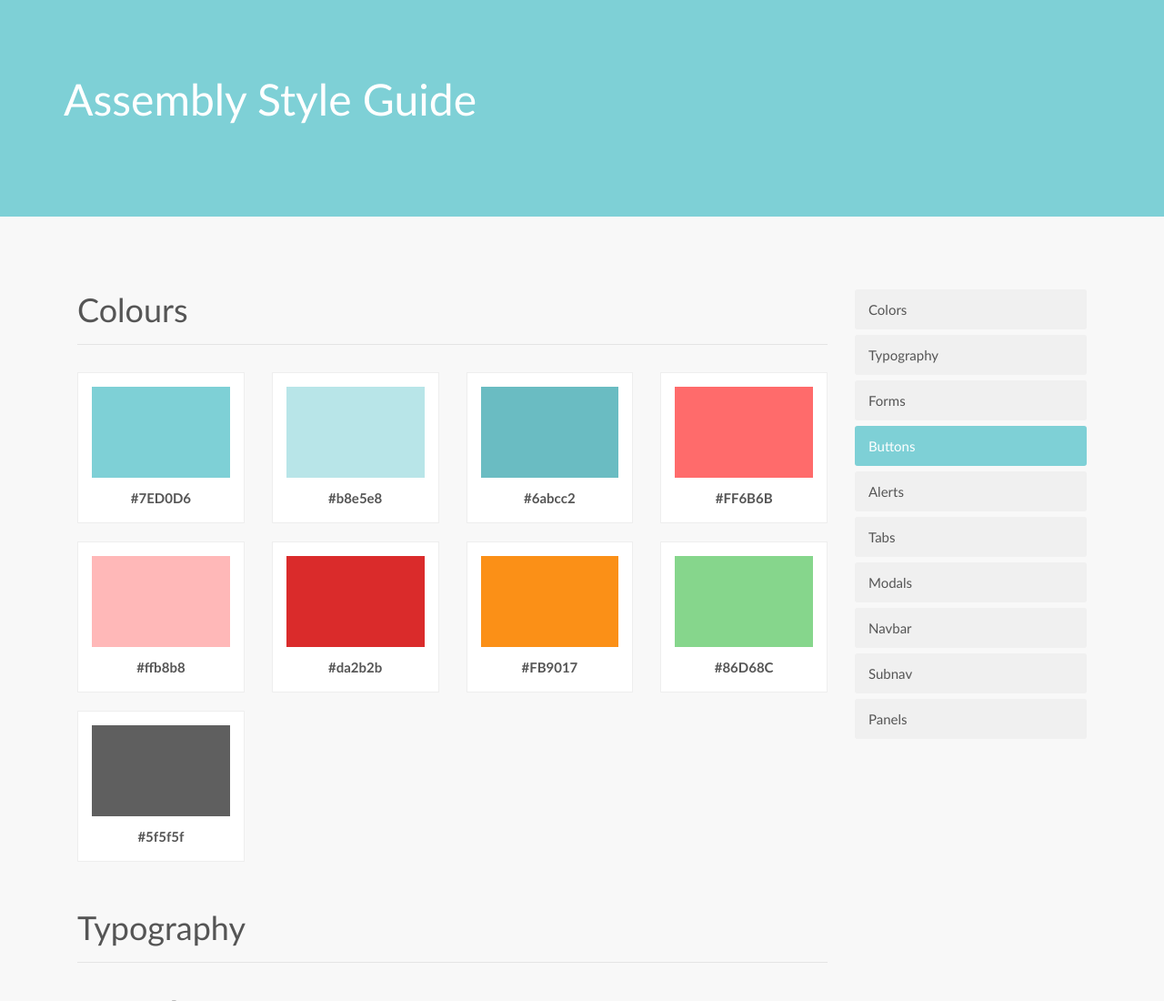
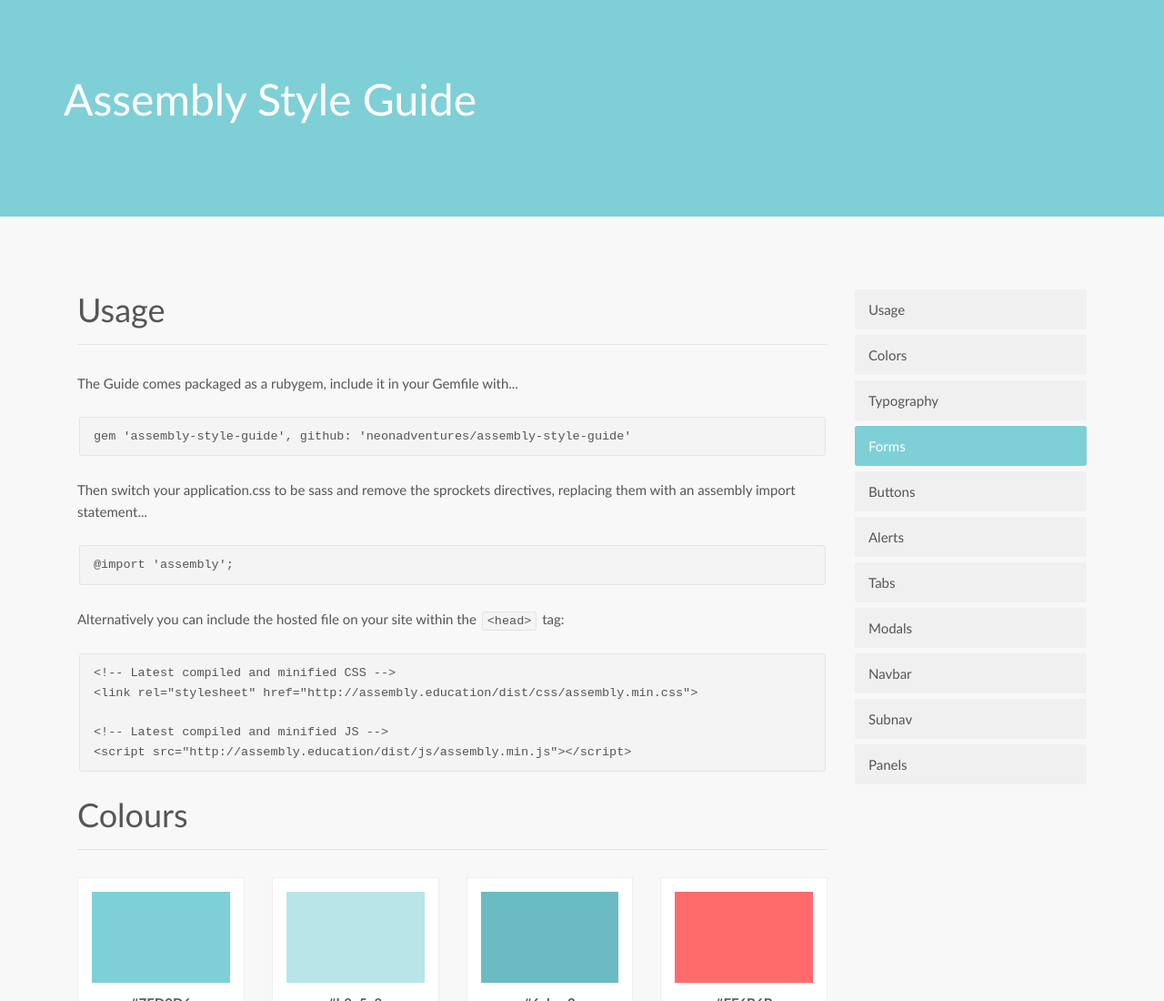
Before and after one commit to assembly-edu/assembly-style-guide, a website: page index.html in a window 1280 px wide. Shown: the top 1100 px of the page at 91% size. Drawn offline with nearby package versions, Linux system fonts and the light colour scheme.

Commit message:
Added usage section

```diff
--- a/index.html
+++ b/index.html
@@ -30,6 +30,29 @@
     <section>
       <div class="container">
         <div class="col-md-9">
+          <div id="usage">
+            <div class="row">
+              <div class="col-md-12">
+                <div class="header nomargin">
+                  <h2>Usage</h2>
+                </div>
+
+                <p>The Guide comes packaged as a rubygem, include it in your Gemfile with...</p>
+<pre><code>gem 'assembly-style-guide', github: 'neonadventures/assembly-style-guide'</code></pre>
+                <p>Then switch your application.css to be sass and remove the sprockets directives, replacing them with an assembly import statement...</p>
+<pre><code>@import 'assembly';</code></pre>
+
+<p>Alternatively you can include the hosted file on your site within the <code>&lt;head&gt;</code> tag:
+
+<pre><code>&lt;!-- Latest compiled and minified CSS --&gt;
+&lt;link rel=&quot;stylesheet&quot; href=&quot;http://assembly.education/dist/css/assembly.min.css&quot;&gt;
+
+&lt;!-- Latest compiled and minified JS --&gt;
+&lt;script src=&quot;http://assembly.education/dist/js/assembly.min.js&quot;&gt;&lt;/script&gt;</code></pre>
+
+              </div>
+            </div>
+          </div>
           <div id="colors">
             <div class="row">
               <div class="col-md-12">
@@ -823,6 +846,7 @@ $('#modalButton').click(function(){
           <div id="sidebar">
             <nav class="side-nav">
               <ul>
+                <li><a href="#usage">Usage</a></li>
                 <li><a href="#colors">Colors</a></li>
                 <li><a href="#typography">Typography</a></li>
                 <li><a href="#forms">Forms</a></li>
```
